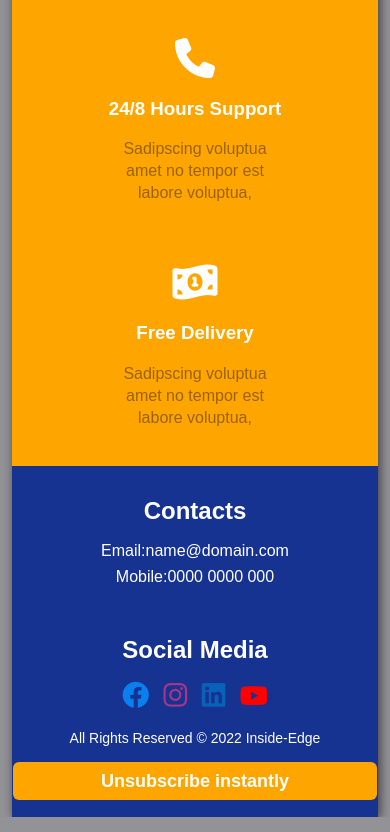
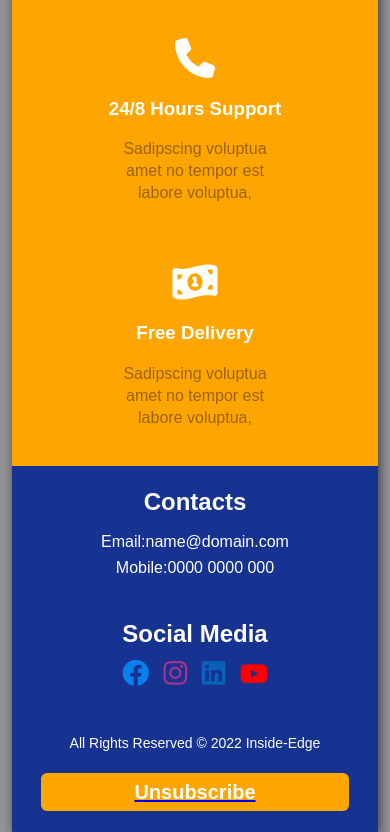
Before and after one commit to Cold-Thunder/email-template2.github.io, a plain HTML site: page index.html in a window 390 px wide. Shown: the part 3127-3959 px from the top of the page. Drawn offline with Linux system fonts and the light colour scheme.

Commit message:
Update index.html

```diff
--- a/index.html
+++ b/index.html
@@ -14,6 +14,9 @@
         @media screen and (max-width: 530px) {
             .unsub {
                display: block;
+               align-items: center;
+               margin:auto;
+               width:80%;
                padding: 8px;
                margin-top: 14px;
                border-radius: 6px;
@@ -138,22 +141,27 @@
                                <P style="color:rgb(0,0,0, 0.4);">Sadipscing voluptua amet no tempor est labore voluptua,</P>
                             </td>
                         </tr>
-                        <tr style="">
-                            <td style="text-align:center;background-color:#173392; color:white;width:100%;max-width:250px;padding:20px;  line-height:10px;">
+                        <tr>
+                            <td style="display:flex; flex-wrap:wrap;text-align:center;justify-content:center;content:center;margin:auto;background-color:#173392; color:white;">
+                                <div style="width:100%;max-width:250px;padding:10px;line-height:10px;">
                                     <h2 style="padding-bottom:10px;">Contacts</h2>
                                     <p style="text-decoration:none; color:white">Email:name@domain.com</p>
                                     <p>Mobile:0000 0000 000</p>
-                            </td>
-                        </tr>
-                        <tr>
-                            <td style="background-color:#173392;text-align:center;">
+                                </div>
+                                <div style="width:100%;max-width:250px;margin-bottom:15px;padding:10px;line-height:10px;">
                                     <h2 style="color:white; margin-bottom:0;">Social Media</h2>
                                     <a href="#"><i class="fa-brands fa-facebook" style="font-size:27px;color:#0980EC; margin:20px 5px 20px 5px;"></i></a>
                                     <a href="#"><i class="fa-brands fa-instagram" style="font-size:27px;color:#AC3488; margin:20px 5px 20px 5px;"></i></a>
                                     <a href="#"><i class="fa-brands fa-linkedin" style="font-size:27px;color:#0961B8; margin:20px 5px 20px 5px;"></i></a>
                                     <a href="#" target="blank"><i class="fa-brands fa-youtube" style="color:red; margin:5px; font-size:25px;"></i></a>
+                                </div>
+
+                            </td>
+                        </tr>
+                        <tr>
+                            <td style="justify-content:center; content:center; margin:auto;text-align:center;background-color:#173392;">
                                 <p style="margin:0;font-size:14px;line-height:20px;color:white;">All Rights Reserved &copy; 2022 Inside-Edge</p>
-                                <a class="unsub" href="#" style="color:white;text-decoration:underline;font-size:18px;">Unsubscribe instantly</a></p>
+                                <a href="#" target="blank"><p class="unsub" style="justify-content:center;content:center;margin-top:20px;margin-bottom:20px ;font-size:20px;color:white;">Unsubscribe</p></a>
                             </td>
                         </tr>
                     </table>
```
Lines whose indentation alone changed are shown as unchanged.
